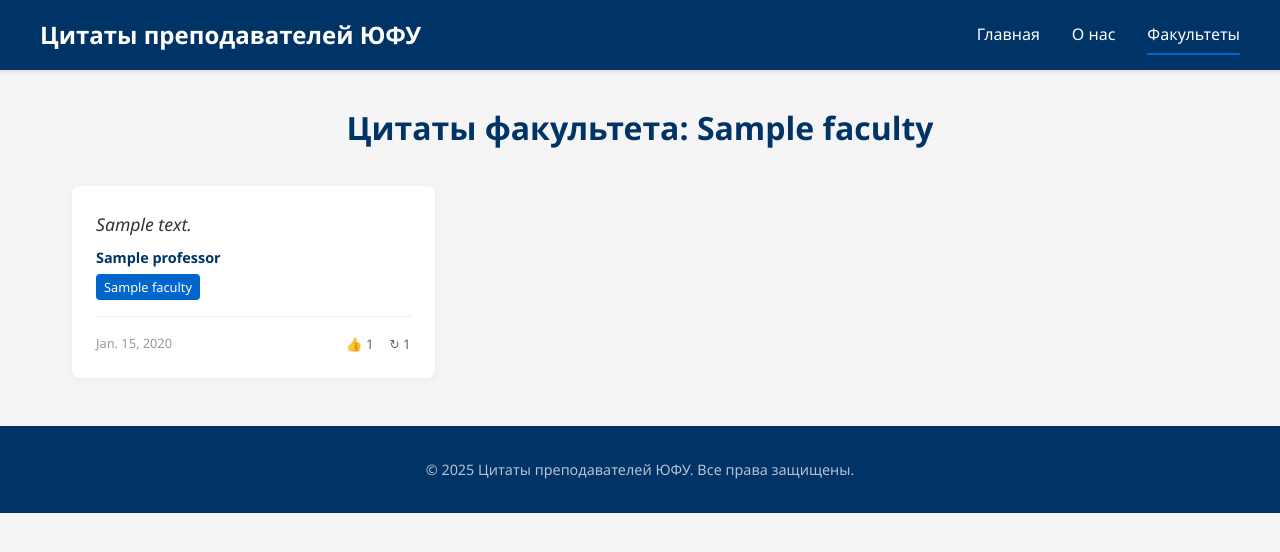
After one commit to atomhuck/quotes, a Django app: a page that uses mysite/quotes/templates/quotes/faculties_detail.html in a window 1280 px wide. The commit adds this page. Shown: the top 552 px of the page. Run offline with Django 5.2, Linux system fonts and the light colour scheme; tables that the repository leaves empty hold one stand-in row (values such as "Sample post").

Commit message:
реализован вывод по факам, список цитатот каждого фака

```diff
--- a/mysite/quotes/models.py
+++ b/mysite/quotes/models.py
@@ -1,4 +1,5 @@
 from django.db import models
+from slugify import slugify
 
 
 class AuthGroup(models.Model):
@@ -117,6 +118,15 @@ class DjangoSession(models.Model):
 
 class Faculties(models.Model):
     name = models.CharField()
+    slug = models.SlugField(unique=True, blank=True)
+
+    def save(self, *args, **kwargs):
+        if not self.slug:
+            self.slug = slugify(self.name)  # автоматически сгенерирует slug при первом сохранении
+        super().save(*args, **kwargs)
+
+        def __str__(self):
+            return self.name
 
     class Meta:
         managed = False
--- /dev/null
+++ b/mysite/quotes/templates/quotes/faculties_detail.html
@@ -0,0 +1,252 @@
+{% load static %}
+<!DOCTYPE html>
+<html lang="ru">
+<head>
+  <meta charset="UTF-8" />
+  <meta name="viewport" content="width=device-width, initial-scale=1.0"/>
+  <title>{{ faculty.name }} — Цитаты преподавателей ЮФУ</title>
+  <style>
+    :root {
+      --sfedu-dark-blue: #003366;
+      --sfedu-light-blue: #0066cc;
+      --sfedu-white: #ffffff;
+      --sfedu-light-gray: #f5f5f5;
+    }
+
+    * {
+      margin: 0;
+      padding: 0;
+      box-sizing: border-box;
+      font-family: 'Segoe UI', Tahoma, Geneva, Verdana, sans-serif;
+    }
+
+    body {
+      background-color: var(--sfedu-light-gray);
+      color: #333;
+      line-height: 1.6;
+    }
+
+    header {
+      background-color: var(--sfedu-dark-blue);
+      color: var(--sfedu-white);
+      padding: 1rem 2rem;
+      box-shadow: 0 2px 5px rgba(0,0,0,0.1);
+    }
+
+    .header-container {
+      display: flex;
+      justify-content: space-between;
+      align-items: center;
+      max-width: 1200px;
+      margin: 0 auto;
+    }
+
+    .logo {
+      font-size: 1.5rem;
+      font-weight: bold;
+    }
+
+    nav ul {
+      display: flex;
+      list-style: none;
+    }
+
+    nav ul li {
+      margin-left: 2rem;
+    }
+
+    nav ul li a {
+      color: var(--sfedu-white);
+      text-decoration: none;
+      font-weight: 500;
+      padding: 0.5rem 0;
+      border-bottom: 2px solid transparent;
+      transition: border-color 0.3s;
+    }
+
+    nav ul li a:hover,
+    nav ul li a.active {
+      border-bottom: 2px solid var(--sfedu-light-blue);
+    }
+
+    main {
+      max-width: 1200px;
+      margin: 2rem auto;
+      padding: 0 2rem;
+    }
+
+    .page-title {
+      text-align: center;
+      margin-bottom: 2rem;
+      color: var(--sfedu-dark-blue);
+    }
+
+    .quotes-grid {
+      display: grid;
+      grid-template-columns: repeat(3, 1fr);
+      gap: 1.5rem;
+    }
+
+    .quote-card {
+      background: var(--sfedu-white);
+      border-radius: 8px;
+      box-shadow: 0 2px 10px rgba(0,0,0,0.05);
+      padding: 1.5rem;
+      transition: transform 0.3s, box-shadow 0.3s;
+      display: flex;
+      flex-direction: column;
+    }
+
+    .quote-card:hover {
+      transform: translateY(-5px);
+      box-shadow: 0 5px 15px rgba(0,0,0,0.1);
+    }
+
+    .quote-text {
+      font-style: italic;
+      margin-bottom: 0.5rem;
+      font-size: 1.1rem;
+    }
+
+    .quote-meta {
+      font-size: 0.9rem;
+      color: #666;
+      margin-bottom: 1rem;
+    }
+
+    .professor-name {
+      font-weight: bold;
+      color: var(--sfedu-dark-blue);
+    }
+
+    .faculty-name {
+      display: inline-block;
+      background-color: var(--sfedu-light-blue);
+      color: white;
+      padding: 0.2rem 0.5rem;
+      border-radius: 4px;
+      font-size: 0.8rem;
+      margin-top: 0.3rem;
+    }
+
+    .quote-stats {
+      display: flex;
+      justify-content: space-between;
+      margin-top: auto;
+      padding-top: 1rem;
+      border-top: 1px solid #eee;
+    }
+
+    .quote-date {
+      font-size: 0.8rem;
+      color: #999;
+    }
+
+    .action-buttons {
+      display: flex;
+      gap: 1rem;
+    }
+
+    .like-btn, .repost-btn {
+      background: none;
+      border: none;
+      cursor: pointer;
+      display: flex;
+      align-items: center;
+      gap: 0.3rem;
+      color: #666;
+      transition: color 0.3s;
+    }
+
+    .like-btn:hover {
+      color: #e74c3c;
+    }
+
+    .repost-btn:hover {
+      color: var(--sfedu-light-blue);
+    }
+
+    footer {
+      background-color: var(--sfedu-dark-blue);
+      color: var(--sfedu-white);
+      padding: 2rem;
+      margin-top: 3rem;
+      text-align: center;
+    }
+
+    .copyright {
+      font-size: 0.9rem;
+      color: rgba(255,255,255,0.7);
+    }
+
+    @media (max-width: 900px) {
+      .quotes-grid {
+        grid-template-columns: repeat(2, 1fr);
+      }
+    }
+
+    @media (max-width: 600px) {
+      .header-container {
+        flex-direction: column;
+        gap: 1rem;
+      }
+
+      nav ul {
+        gap: 1rem;
+      }
+
+      nav ul li {
+        margin-left: 0;
+      }
+
+      .quotes-grid {
+        grid-template-columns: 1fr;
+      }
+    }
+  </style>
+</head>
+<body>
+  <header>
+    <div class="header-container">
+      <div class="logo">Цитаты преподавателей ЮФУ</div>
+      <nav>
+        <ul>
+          <li><a href="{% url 'main' %}">Главная</a></li>
+          <li><a href="#">О нас</a></li>
+          <li><a href="{% url 'facs' %}" class="active">Факультеты</a></li>
+        </ul>
+      </nav>
+    </div>
+  </header>
+
+  <main>
+    <h1 class="page-title">Цитаты факультета: {{ faculty.name }}</h1>
+    <div class="quotes-grid">
+      {% for quote in quotes %}
+      <div class="quote-card">
+        <p class="quote-text">{{ quote.text }}</p>
+        <div class="quote-meta">
+          <div class="professor-name">{{ quote.professor.name }}</div>
+          <div class="faculty-name">{{ quote.professor.faculty.name }}</div>
+        </div>
+        <div class="quote-stats">
+          <span class="quote-date">{{ quote.date }}</span>
+          <div class="action-buttons">
+            <button class="like-btn">👍 {{ quote.likes_count }}</button>
+            <button class="repost-btn">↻ {{ quote.reposts_count }}</button>
+          </div>
+        </div>
+      </div>
+      {% empty %}
+        <p>Цитат пока нет.</p>
+      {% endfor %}
+    </div>
+  </main>
+
+  <footer>
+    <div class="copyright">
+      &copy; 2025 Цитаты преподавателей ЮФУ. Все права защищены.
+    </div>
+  </footer>
+</body>
+</html>
--- a/mysite/quotes/urls.py
+++ b/mysite/quotes/urls.py
@@ -5,4 +5,5 @@ from . import views
 urlpatterns = [
     path('', views.main, name='main'),
     path('faculties', views.facs, name='facs'),
+    path('faculties/<slug:slug>/', views.faculty_detail, name='faculty_detail'),
 ]
--- a/mysite/quotes/views.py
+++ b/mysite/quotes/views.py
@@ -7,5 +7,10 @@ def main(request):
     return render(request, 'quotes/some.html', {'quotes': quotes})
 
 def facs(request):
-    faculties = Faculties.objects.all()[:20]
+    faculties = Faculties.objects.all()
     return render(request, 'quotes/faculties.html', {'faculties': faculties})
+
+def faculty_detail(request, slug):
+    faculty = Faculties.objects.get(slug=slug)
+    quotes = Quotes.objects.filter(professor__faculty=faculty)
+    return render(request, 'quotes/faculties_detail.html', {'faculty': faculty, 'quotes': quotes})
```
Also changed, not shown: mysite/quotes/templates/quotes/faculties.html (+10 -5 lines).
